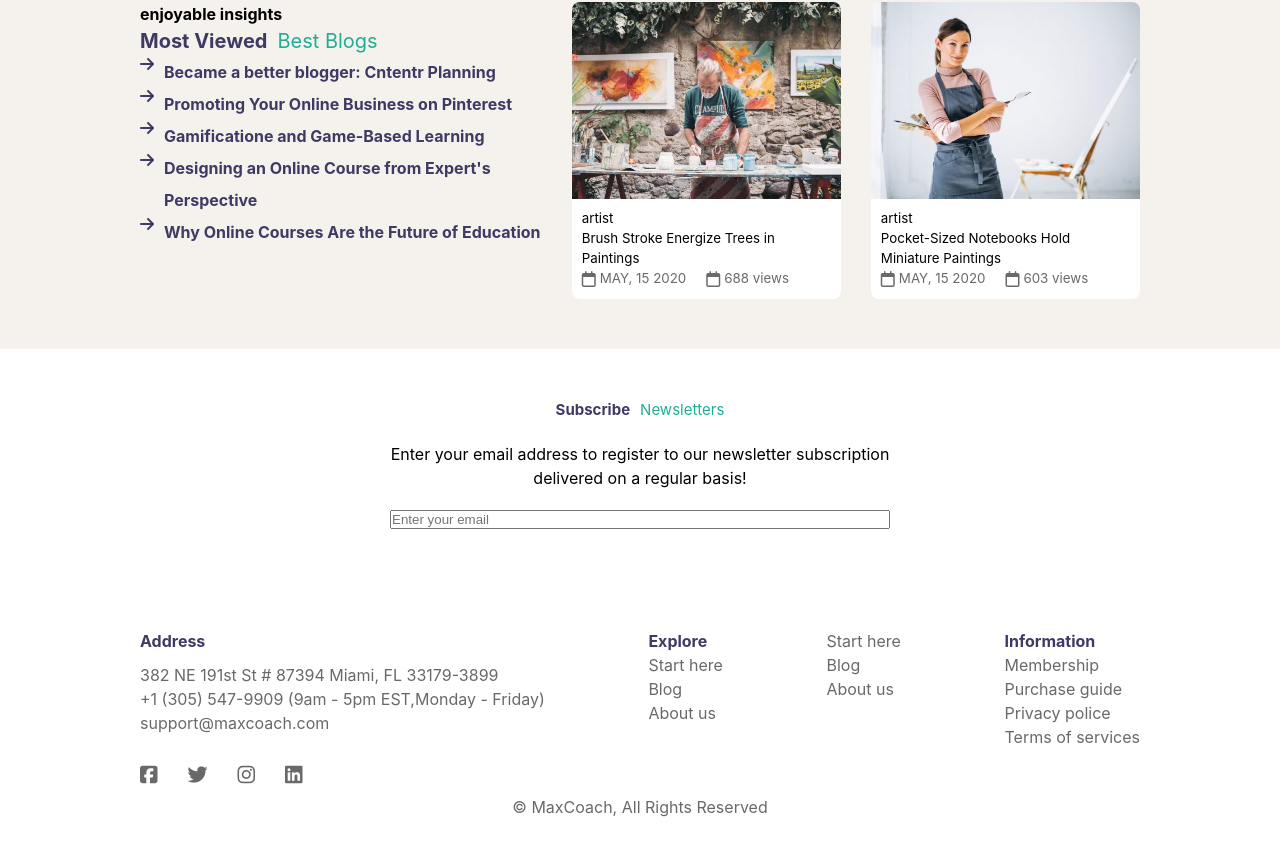
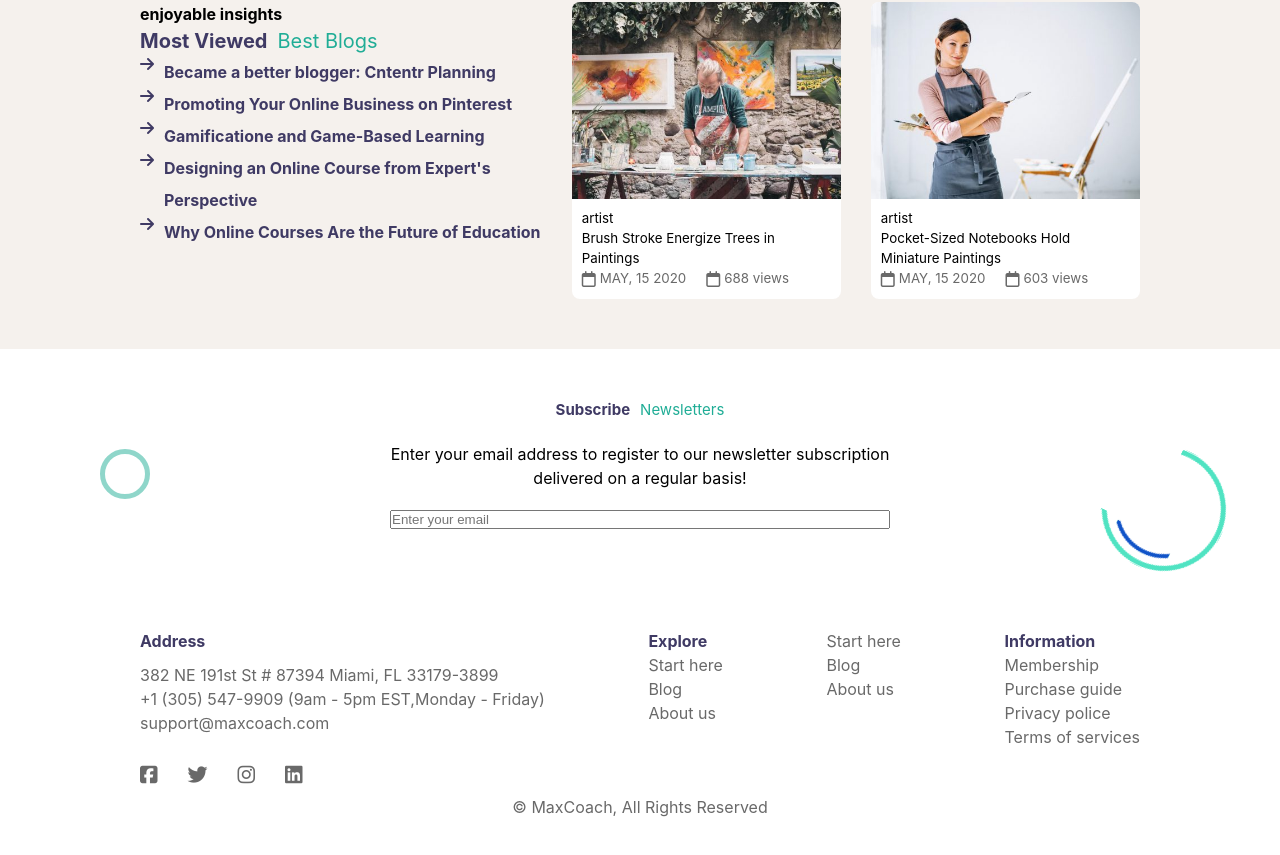
Before and after one commit to GianMarcoPimentel/proj-html-vuejs, a Vue app: page / in a window 1280 px wide. Shown: the part 3350-4205 px from the top of the page. Built offline with nearby package versions, Linux system fonts and the light colour scheme.

Commit message:
Fine AppSubscribe

```diff
--- a/src/components/AppSubscribe.vue
+++ b/src/components/AppSubscribe.vue
@@ -8,7 +8,10 @@ export default {
 </script>
 
 <template>
-<div class="container">
+<div class="container relative">
+    <div class="circle">
+
+    </div>
     <div class="appsubscribe">
         <div class="title">
             <span class="bold">Subscribe</span>
@@ -18,11 +21,34 @@ export default {
         <input type="text" placeholder="Enter your email">
 
     </div>
+    <div class="image">
+        <img src="/public/images/maxcoach-shape-02.png" alt="">
+    </div>
 
 </div>
 </template>
 
 <style >
+.relative{
+    position: relative;
+    .image{
+        width: 80px;
+        position: absolute;
+        top:100px;
+        right: -40px;
+    }
+    .circle{
+        width: 50px;
+        height: 50px;
+        border: 5px solid #8FD6CA;
+        border-radius: 50%;
+
+        position: absolute;
+        top: 100px;
+        left: -40px;
+
+            }
+}
 .appsubscribe{
     width: 50%;
     margin-right: auto;
```
